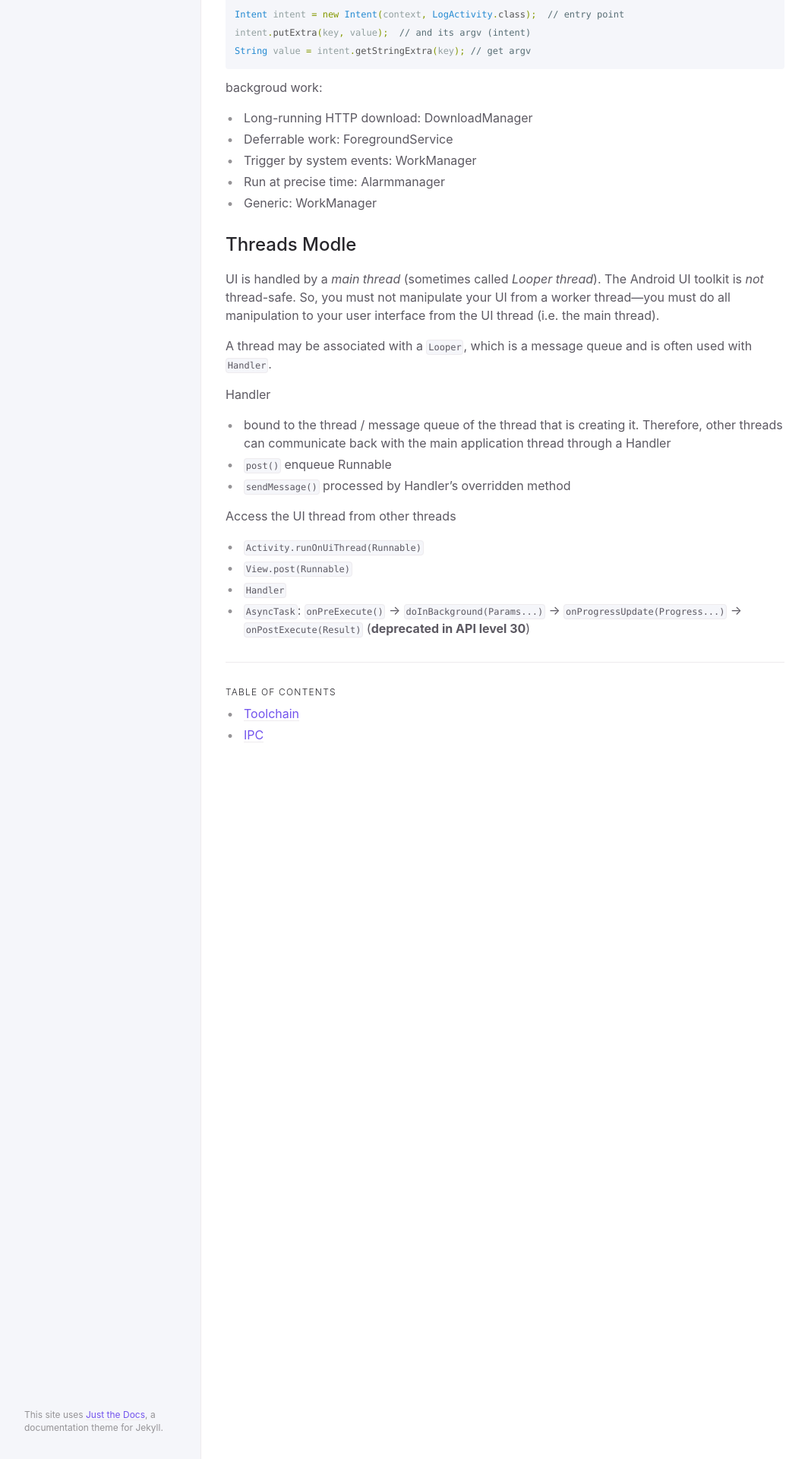
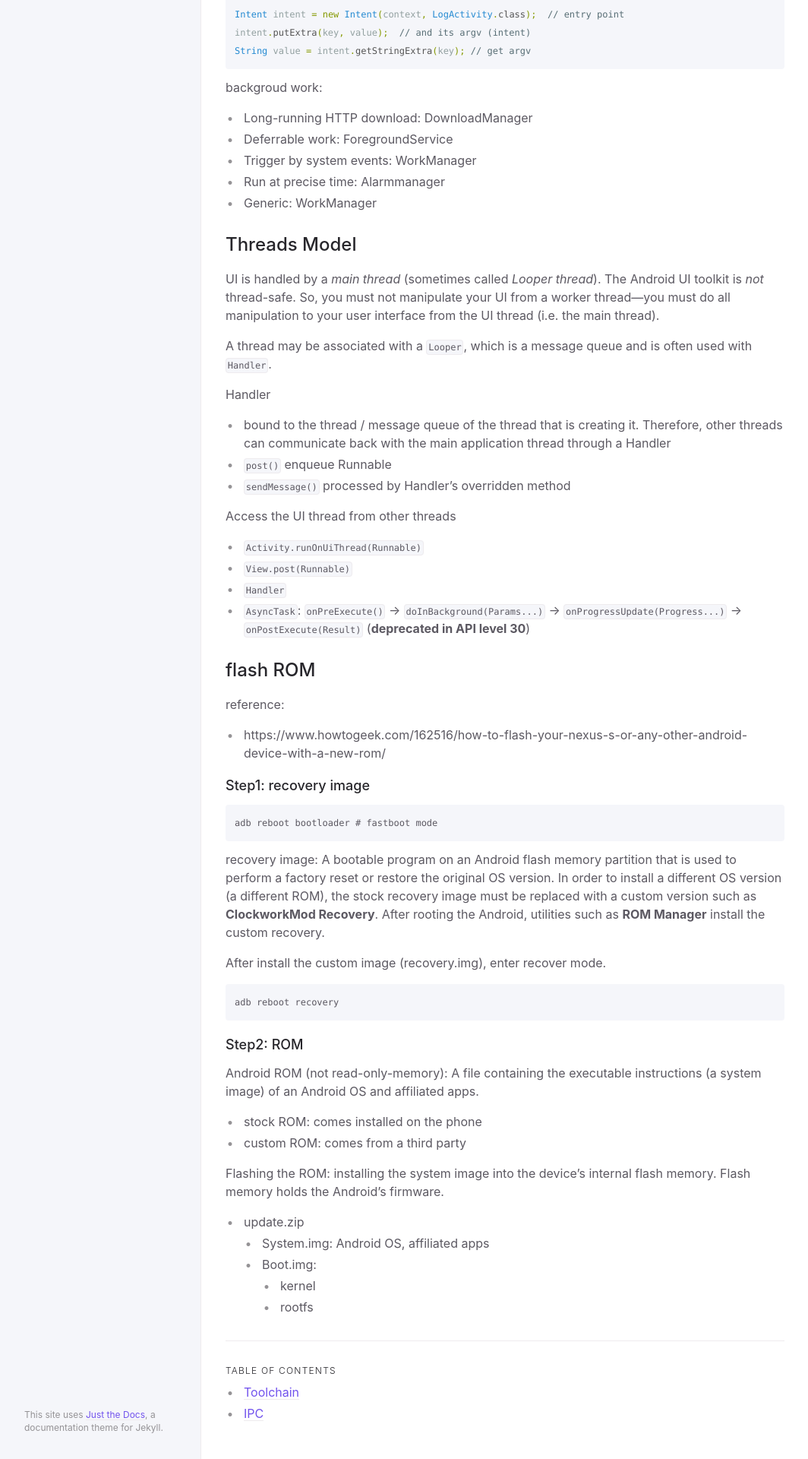
Before and after one commit to wongsingfo/comp-sys, a Jekyll site: the page built from docs/android/android.md, in a window 1280 px wide. Shown: the part 1000-2920 px from the top of the page at 76% size, without its empty margins (107-1171 px from the left). Built offline with Jekyll 4.4.1, drawn with Linux system fonts in a browser that asks for light colours.

Commit message:
[update]

````diff
--- a/docs/android/android.md
+++ b/docs/android/android.md
@@ -50,7 +50,7 @@ backgroud work:
 - Run at precise time: Alarmmanager
 - Generic: WorkManager
 
-## Threads Modle
+## Threads Model
 
 UI is handled by a *main thread* (sometimes called *Looper thread*). The Android UI toolkit is *not* thread-safe. So, you must not manipulate your UI from a worker thread—you must do all manipulation to your user interface from the UI thread (i.e. the main thread).
 
@@ -68,3 +68,38 @@ Access the UI thread from other threads
 - `View.post(Runnable)`
 - `Handler`
 - `AsyncTask`: `onPreExecute()` -> `doInBackground(Params...)` -> `onProgressUpdate(Progress...)` -> `onPostExecute(Result)` (**deprecated in API level 30**)
+
+## flash ROM
+
+reference:
+
+- https://www.howtogeek.com/162516/how-to-flash-your-nexus-s-or-any-other-android-device-with-a-new-rom/
+
+### Step1: recovery image
+
+```
+adb reboot bootloader # fastboot mode
+```
+
+recovery image: A bootable program on an Android flash memory partition that is used to perform a factory reset or restore the original OS version. In order to install a different OS version (a different ROM), the stock recovery image must be replaced with a custom version such as **ClockworkMod Recovery**. After rooting the Android, utilities such as **ROM Manager** install the custom recovery.
+
+After install the custom image (recovery.img), enter recover mode.
+
+```
+adb reboot recovery
+```
+
+### Step2: ROM
+
+Android ROM (not read-only-memory): A file containing the executable instructions (a system image) of an Android OS and affiliated apps.
+
+- stock ROM: comes installed on the phone
+- custom ROM: comes from a third party
+
+Flashing the ROM:  installing the system image into the device's internal flash memory. Flash memory holds the Android's firmware.
+
+- update.zip
+  - System.img: Android OS, affiliated apps
+  - Boot.img:
+    - kernel
+    - rootfs
````
Also changed, not shown: docs/net/proxy.md (+1 -0 lines), docs/net/tshark.md (+2 -2 lines).
